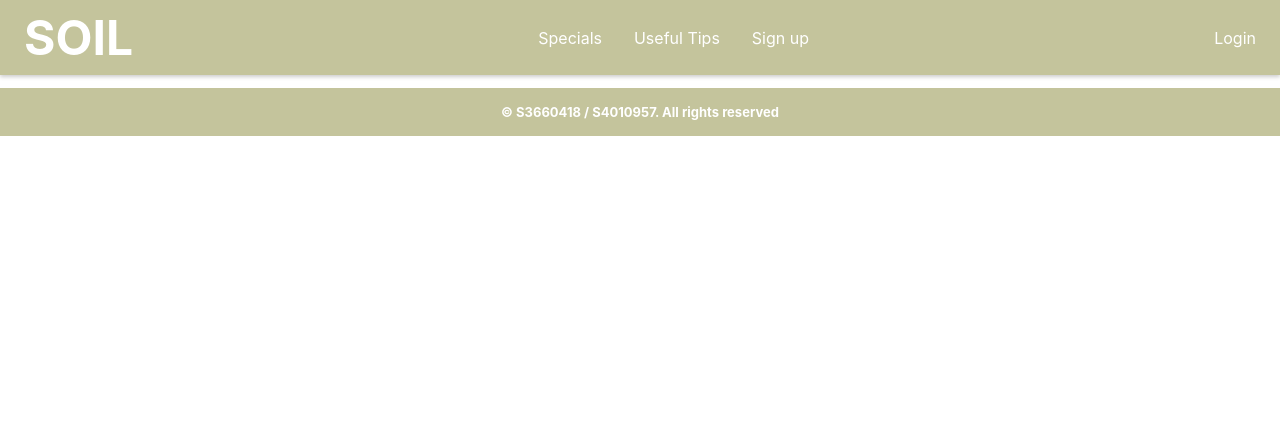
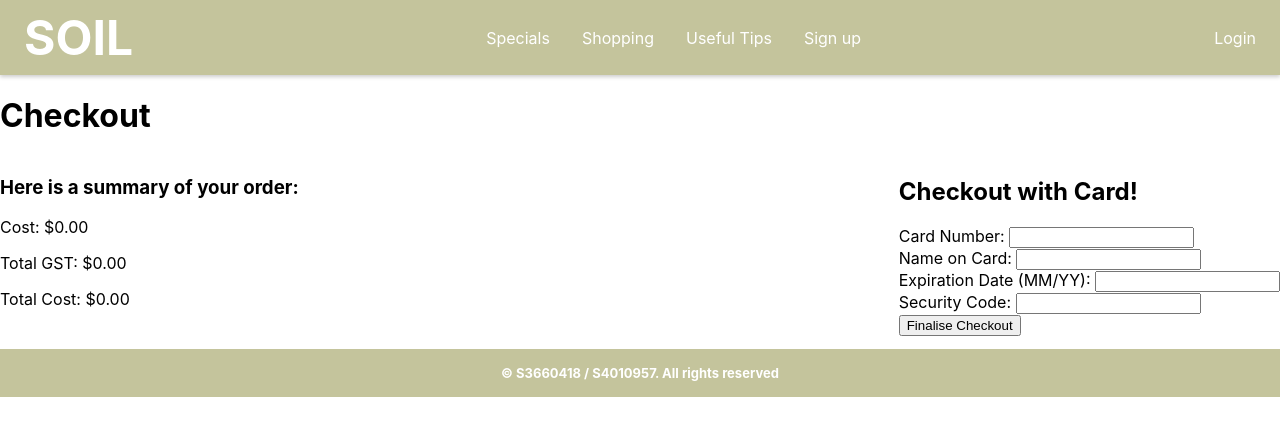
Before and after one commit to Husny3/s3660418-s4010957-a1, a React (Create React App) app: page /Shopping/Checkout in a window 1280 px wide. Shown: the top 436 px of the page. Built offline with nearby package versions, Linux system fonts and the light colour scheme.

Commit message:
Shopping Cart functionality + Underdeveloped Checkout page

```diff
--- a/src/App.jsx
+++ b/src/App.jsx
@@ -4,6 +4,8 @@ import './App.css';
 import Profile from './pages/Profile';
 import Login from './pages/Login';
 import Specials from './pages/Specials';
+import Shopping from './pages/Shopping';
+import Checkout from './pages/Checkout';
 import Navbar from './Components/Navbar';
 import Footer from './Components/Footer';
 import Main from './Components/Main';
@@ -34,6 +36,8 @@ return (
         <Route path="/" element={<Home username={username} />} />
         <Route path="/login" element={<Login loginUser={loginUser} />} />
         <Route path="/Profile" element={<Profile username={username}/>} />
+        <Route path="/Shopping" element={<Shopping/>} />
+        <Route path="/Shopping/Checkout" element={<Checkout/>} />
         <Route path="/Specials" element={<Specials/>} />
         <Route path="/Form" element={<Form/>} />
         <Route path="/tips" element={<Tips/>} />
--- /dev/null
+++ b/src/Components/Finance.jsx
@@ -0,0 +1,69 @@
+import React, { useState } from "react";
+
+const Finance = ({ onFinalizeCheckout }) => {
+  const [cardNumber, setCardNumber] = useState("");
+  const [cardName, setCardName] = useState("");
+  const [expirationDate, setExpirationDate] = useState("");
+  const [securityCode, setSecurityCode] = useState("");
+
+  const handleFinalizeCheckout = () => {
+    // Here you can perform any necessary validation on the form fields
+    // and then call the onFinalizeCheckout function with the form data
+    const formData = {
+      cardNumber,
+      cardName,
+      expirationDate,
+      securityCode
+    };
+    onFinalizeCheckout(formData);
+  };
+
+  return (
+    <div>
+      <h2>Checkout with Card!</h2>
+      <form>
+        <div>
+          <label htmlFor="cardNumber">Card Number: </label>
+          <input
+            type="text"
+            id="cardNumber"
+            value={cardNumber}
+            onChange={(e) => setCardNumber(e.target.value)}
+          />
+        </div>
+        <div>
+          <label htmlFor="cardName">Name on Card: </label>
+          <input
+            type="text"
+            id="cardName"
+            value={cardName}
+            onChange={(e) => setCardName(e.target.value)}
+          />
+        </div>
+        <div>
+          <label htmlFor="expirationDate">Expiration Date (MM/YY): </label>
+          <input
+            type="text"
+            id="expirationDate"
+            value={expirationDate}
+            onChange={(e) => setExpirationDate(e.target.value)}
+          />
+        </div>
+        <div>
+          <label htmlFor="securityCode">Security Code: </label>
+          <input
+            type="text"
+            id="securityCode"
+            value={securityCode}
+            onChange={(e) => setSecurityCode(e.target.value)}
+          />
+        </div>
+        <button type="button" onClick={handleFinalizeCheckout}>
+          Finalise Checkout
+        </button>
+      </form>
+    </div>
+  );
+};
+
+export default Finance;
--- a/src/Components/Navbar.jsx
+++ b/src/Components/Navbar.jsx
@@ -10,6 +10,9 @@ function Navbar(props) {
       <ul className="navbar-nav">
         <li className="nav-item">
           <Link className="nav-link" to="/Specials">Specials</Link>
+        </li>
+        <li className="nav-item">
+          <Link className="nav-link" to="/Shopping">Shopping</Link>
         </li>
         <li className="nav-item">
               <Link className="nav-link" to="/Tips">Useful Tips</Link>
--- /dev/null
+++ b/src/Components/ShoppingCart.jsx
@@ -0,0 +1,97 @@
+import React, { useState } from 'react';
+import { useNavigate } from 'react-router-dom';
+
+const ShoppingCart = () => {
+  const [cart, setCart] = useState([]);
+  const navigate = useNavigate();
+
+  const addToCart = (productId) => {
+    const existingItemIndex = cart.findIndex(item => item.id === productId);
+    if (existingItemIndex !== -1) {
+      const updatedCart = [...cart];
+      updatedCart[existingItemIndex].quantity += 1;
+      setCart(updatedCart);
+    } else {
+      const products = JSON.parse(localStorage.getItem("products")) || [];
+      const productToAdd = products.find(product => product.id === productId);
+      if (productToAdd) {
+        setCart([...cart, { ...productToAdd, quantity: 1 }]);
+      }
+    }
+  };
+
+  const removeFromCart = (productId) => {
+    const existingItemIndex = cart.findIndex(item => item.id === productId);
+    if (existingItemIndex !== -1) {
+      const updatedCart = [...cart];
+      updatedCart[existingItemIndex].quantity -= 1;
+      if (updatedCart[existingItemIndex].quantity <= 0) {
+        updatedCart.splice(existingItemIndex, 1);
+      }
+      setCart(updatedCart);
+    }
+  };
+
+  const calculatePrice = (price, quantity) => {
+    return price * quantity;
+  };
+
+  const products = JSON.parse(localStorage.getItem("products")) || [];
+
+  const totalPrice = cart.reduce((total, item) => {
+    return total + calculatePrice(item.price, item.quantity);
+  }, 0);
+
+  const handleCheckout = () => {
+    // Navigate to the checkout page and pass the cart data as state
+    if (cart.length === 0) {
+        alert("You have no items in your shopping cart!");
+    }
+    else {
+        navigate('/Shopping/Checkout', { state: { cart: cart } });
+    }
+  };
+
+  return (
+    <div>
+      <table>
+        <thead>
+          <tr>
+            <th>Product</th>
+            <th>Unit Price</th>
+            <th>Add</th>
+            <th>Remove</th>
+            <th>Quantity</th>
+            <th>Price</th>
+          </tr>
+        </thead>
+        <tbody>
+          {products.map(product => (
+            <tr key={product.id}>
+              <td>{product.name}</td>
+              <td>${product.price.toFixed(2)}</td>
+              <td>
+                <button onClick={() => addToCart(product.id)}>+</button>
+              </td>
+              <td>
+                <button onClick={() => removeFromCart(product.id)}>-</button>
+              </td>
+              <td>
+                {cart.find(item => item.id === product.id)?.quantity || 0}
+              </td>
+              <td>${calculatePrice(product.price, cart.find(item => item.id === product.id)?.quantity || 0).toFixed(2)}</td>
+            </tr>
+          ))}
+        </tbody>
+      </table>
+      <div>
+        <p>Total Price: ${totalPrice.toFixed(2)}</p>
+      </div>
+      <div>
+        <button onClick={handleCheckout}>Checkout</button>
+      </div>
+    </div>
+  );
+};
+
+export default ShoppingCart;
--- /dev/null
+++ b/src/Components/Summary.jsx
@@ -0,0 +1,32 @@
+import React from "react";
+
+const Summary = ({ cart }) => {
+  // Calculate total price of items in cart
+  const totalPrice = cart.reduce((total, item) => {
+    return total + item.price * item.quantity;
+  }, 0);
+
+  // Calculate total GST
+  const gst = totalPrice * 0.1;
+
+  // Calculate total cost
+  const totalCost = totalPrice * 0.9;
+
+  return (
+    <div>
+      <h3>Here is a summary of your order:</h3>
+      <ul>
+        {cart.map((item) => (
+          <li key={item.id}>
+            {item.quantity}x {item.name} (${(item.price * item.quantity).toFixed(2)})
+          </li>
+        ))}
+      </ul>
+      <p>Cost: ${totalCost.toFixed(2)}</p>
+      <p>Total GST: ${gst.toFixed(2)}</p>
+      <p>Total Cost: ${(totalPrice).toFixed(2)}</p>
+    </div>
+  );
+};
+
+export default Summary;
--- a/src/data/repository.jsx
+++ b/src/data/repository.jsx
@@ -172,6 +172,39 @@ const vegData = [
   }
 ];
 
+const products = [
+  {
+    id: 1,
+    name: "carrot",
+    price: 13.20
+  },
+  {
+    id: 2,
+    name: "broccoli",
+    price: 8.50
+  },
+  {
+    id: 3,
+    name: "tomato",
+    price: 9.99
+  },
+  {
+    id: 4,
+    name: "spinach",
+    price: 7.25
+  },
+  {
+    id: 5,
+    name: "apple",
+    price: 6.00
+  },
+  {
+    id: 6,
+    name: "banana",
+    price: 4.99
+  }
+];
+
 
 // Function to initialize specials data in localStorage
 function initializeSpecials() {
@@ -193,6 +226,15 @@ function initializeVegetables() {
     localStorage.setItem("vegetables", JSON.stringify(vegData));
   }
 }
+function initializeProducts() {
+  const currentProducts = JSON.parse(localStorage.getItem("products")) || [];
+
+  // Check if there's existing data in localStorage
+  if (currentProducts.length === 0) {
+    // If no existing data, set the hardcoded products data
+    localStorage.setItem("products", JSON.stringify(products));
+  }
+}
 
 export {
   addUser,
@@ -201,5 +243,6 @@ export {
   getUser,
   removeUser,
   initializeVegetables,
-  initializeSpecials
+  initializeSpecials,
+  initializeProducts
 }
--- a/src/index.js
+++ b/src/index.js
@@ -3,10 +3,11 @@ import ReactDOM from 'react-dom/client';
 import './index.css';
 import App from './App';
 import reportWebVitals from './reportWebVitals';
-import { initializeSpecials, initializeVegetables } from "./data/repository";
+import { initializeProducts, initializeSpecials, initializeVegetables } from "./data/repository";
 
 initializeSpecials();
 initializeVegetables();
+initializeProducts();
 const root = ReactDOM.createRoot(document.getElementById('root'));
 root.render(
   <React.StrictMode>
--- /dev/null
+++ b/src/pages/Checkout.jsx
@@ -0,0 +1,36 @@
+import React, { useEffect, useState } from "react";
+import { useLocation } from "react-router-dom";
+import Summary from "../Components/Summary";
+import Finance from "../Components/Finance";
+
+function Checkout() {
+  const location = useLocation();
+  const [cart, setCart] = useState([]);
+
+  useEffect(() => {
+    // Check if cart data is available in location state
+    if (location.state && location.state.cart) {
+      // Get the cart data from location state
+      const cartData = location.state.cart;
+      setCart(cartData);
+    }
+  }, [location.state]);
+
+  const handleFinalizeCheckout = (formData) => {
+    // Here you can handle the finalization of the checkout process
+    // with the provided form data
+    console.log("Finalizing checkout with data:", formData);
+  };
+
+  return (
+    <div>
+      <h1>Checkout</h1>
+      <div style={{ display: "flex", justifyContent: "space-between", gap: "20px" }}>
+        <Summary cart={cart} />
+        <Finance onFinalizeCheckout={handleFinalizeCheckout} />
+      </div>
+    </div>
+  );
+}
+
+export default Checkout;
--- /dev/null
+++ b/src/pages/Shopping.jsx
@@ -0,0 +1,13 @@
+import React from "react";
+import ShoppingCart from "../Components/ShoppingCart";
+
+function Shopping() {
+    return (
+        <div>
+            <h1>Welcome to the Shopping Page!</h1>
+            <ShoppingCart />
+        </div>
+    )
+}
+
+export default Shopping;
--- a/src/pages/Specials.jsx
+++ b/src/pages/Specials.jsx
@@ -1,6 +1,5 @@
 import React from "react";
 import SpecialInfo from "../Components/SpecialInfo";
-import GrowingInformation from "../Components/GrowingInformation";
 
 function Specials() {
   return (
```
